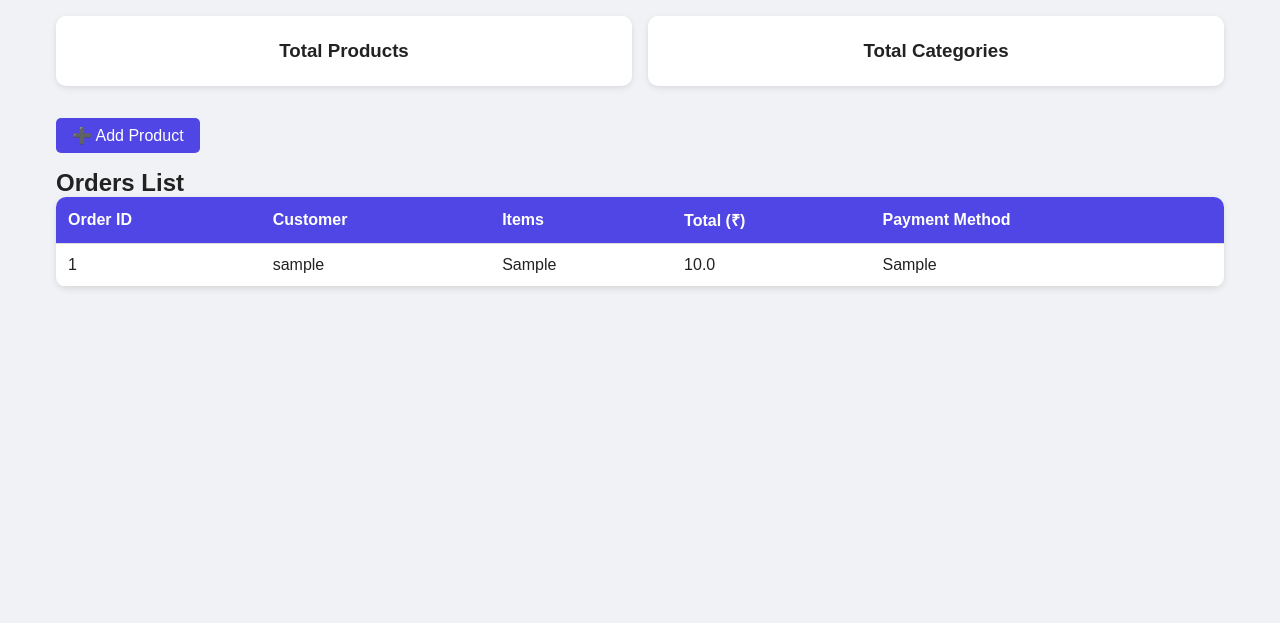
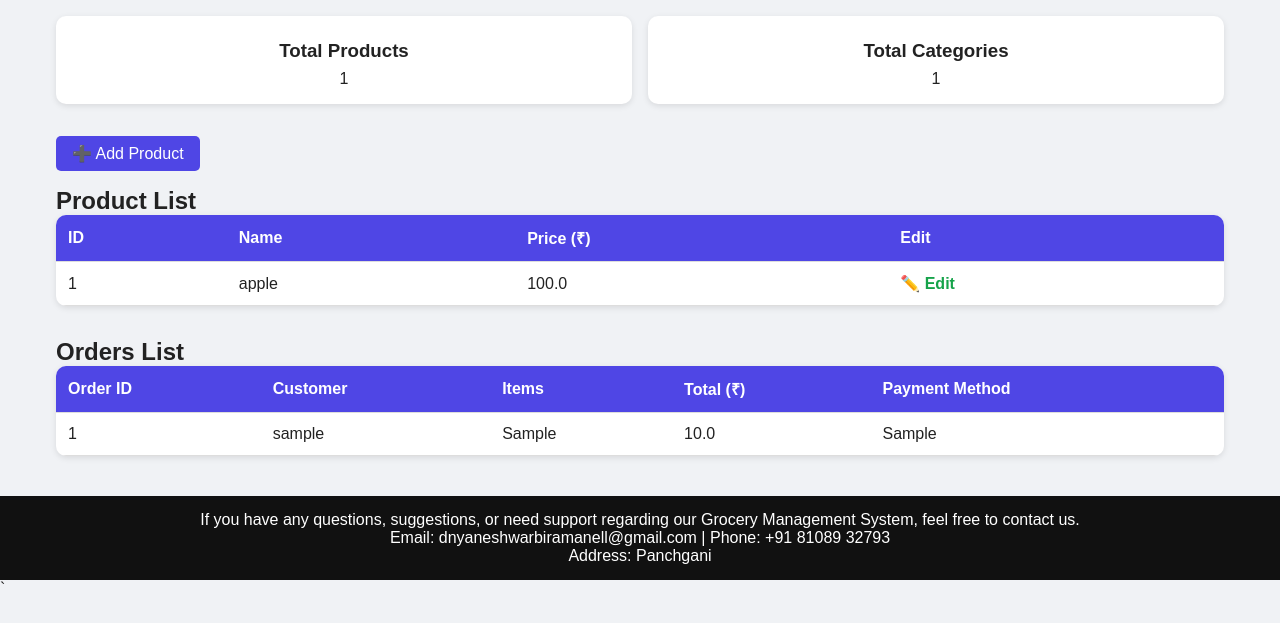
Before and after one commit to surajkharade000-dot/grocery-flask-app, a Flask app: page /admin/dashboard in a window 1280 px wide. Shown: the part 119-742 px from the top of the page. Run offline with Flask 3, Linux system fonts and the light colour scheme; a user stored in the database is signed in; tables that the repository leaves empty hold one stand-in row (values such as "Sample post").

Commit message:
Update admin_dashboard.html

```diff
--- a/templates/admin_dashboard.html
+++ b/templates/admin_dashboard.html
@@ -13,34 +13,64 @@
     .card { flex: 1; min-width: 200px; background: #fff; padding: 1rem; border-radius: 10px; box-shadow: 0 2px 6px rgba(0,0,0,0.1); text-align: center;}
     .card h3 { margin: 0.5rem 0;}
     .btn { display: inline-block; padding: 0.5rem 1rem; background: #4f46e5; color: #fff; border-radius: 5px; text-decoration: none; margin-bottom: 1rem;}
-    table { width: 100%; border-collapse: collapse; background: #fff; border-radius: 10px; overflow: hidden; box-shadow: 0 2px 6px rgba(0,0,0,0.1);}
+    table { width: 100%; border-collapse: collapse; background: #fff; border-radius: 10px; overflow: hidden; box-shadow: 0 2px 6px rgba(0,0,0,0.1); margin-bottom: 2rem;}
     th, td { padding: 0.75rem; text-align: left; border-bottom: 1px solid #ddd;}
     th { background: #4f46e5; color: #fff;}
+    .edit { color: #16a34a; font-weight: bold; text-decoration: none;}
     @media (max-width: 768px) {
       .cards { flex-direction: column; }
     }
   </style>
 </head>
 <body>
+
   <header>
     <h1>Shivam Super Market - Admin Dashboard</h1>
     <a href="{{ url_for('logout') }}" class="btn">Logout</a>
   </header>
 
   <div class="container">
+
+    <!-- STATS -->
     <div class="cards">
       <div class="card">
         <h3>Total Products</h3>
-        <p>{{ total_products }}</p>
+        <p>{{ products|length }}</p>
       </div>
       <div class="card">
         <h3>Total Categories</h3>
-        <p>{{ total_categories }}</p>
+        <p>{{ categories|length }}</p>
       </div>
     </div>
 
     <a href="{{ url_for('add_product') }}" class="btn">➕ Add Product</a>
 
+    <!-- PRODUCT LIST -->
+    <h2>Product List</h2>
+    <table>
+      <thead>
+        <tr>
+          <th>ID</th>
+          <th>Name</th>
+          <th>Price (₹)</th>
+          <th>Edit</th>
+        </tr>
+      </thead>
+      <tbody>
+        {% for p in products %}
+        <tr>
+          <td>{{ p.id }}</td>
+          <td>{{ p.name }}</td>
+          <td>{{ p.price }}</td>
+          <td>
+            <a href="/admin/edit-product/{{ p.id }}" class="edit">✏️ Edit</a>
+          </td>
+        </tr>
+        {% endfor %}
+      </tbody>
+    </table>
+
+    <!-- ORDERS -->
     <h2>Orders List</h2>
     <table>
       <thead>
@@ -64,6 +94,16 @@
         {% endfor %}
       </tbody>
     </table>
+
   </div>
+
+  <!-- FOOTER -->
+  <footer style="margin-top:40px; padding:15px; text-align:center; background:#111; color:#fff;">
+    <p>If you have any questions, suggestions, or need support regarding our Grocery Management System, feel free to contact us.</p>
+    <p>Email: dnyaneshwarbiramanell@gmail.com | Phone: +91 81089 32793</p>
+    <p>Address: Panchgani</p>
+  </footer>
+
 </body>
 </html>
+`
```
